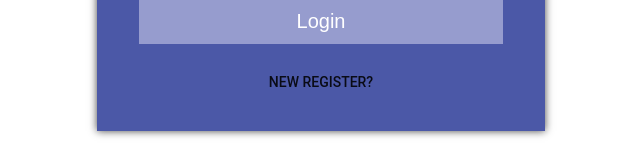
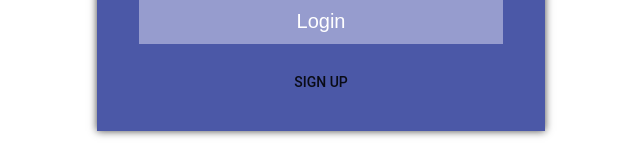
Before and after one commit to vhong000/studY, a React (Create React App) app in the folder frontend/: page /login in a window 1280 px wide. Shown: the part 399-559 px from the top of the page, without its empty margins (319-959 px from the left). Built offline with nearby package versions, Linux system fonts and the light colour scheme.

Commit message:
context refactor and login adjustments

```diff
--- a/frontend/src/components/header/header.js
+++ b/frontend/src/components/header/header.js
@@ -5,23 +5,21 @@ import {
 	Button, AppBar, Typography, Toolbar,
 } from '@material-ui/core';
 
-import { AuthConsumer } from '../../contexts/Auth.context.js';
+import { AuthWrapper } from '../../contexts/Auth.context.js';
 
 class Header extends Component {
 
 	render() {
 		return (
-			<AuthConsumer>
-				{context => (
 			<AppBar position='static' >
 				<Toolbar>
 					<Typography
 						style={{flex: 1}}
 						variant='headline'
 						color='inherit'>
-								studY {context.token}
+						studY {this.props.token}
 					</Typography>
-						{context.token === '' ? (
+				{this.props.token === '' ? (
 					<div>
 						<Button
 							component={Link}
@@ -41,15 +39,13 @@ class Header extends Component {
 					<Button
 						color='inherit'
 						children="logout"
-								onClick={context.clear}
+						onClick={this.props.clear}
 					/>
 				)}
 			</Toolbar>
 		</AppBar>
-			)}
-		</AuthConsumer>
 		)
 	}
 }
 
-export default Header;
+export default AuthWrapper(Header);
--- a/frontend/src/components/login/login.js
+++ b/frontend/src/components/login/login.js
@@ -1,4 +1,5 @@
 import React, { Component } from 'react';
+import { Link } from 'react-router-dom';
 import Button from '@material-ui/core/Button';
 import TextField from '@material-ui/core/TextField';
 import classes from './login.module.css';
@@ -18,11 +19,11 @@ export default class Login extends Component {
 	}
 
   // update state on input change
-	handleChange(event, name) {
+	handleChange(event) {
 		this.setState({
 			user: {
 				...this.state.user,
-				[name]: event.target.value
+				[event.target.id]: event.target.value
 			}
 		});
 	}
@@ -39,14 +40,14 @@ export default class Login extends Component {
 
 		return (
 			<form className={classes.Form} id="myForm"
-				onSubmit={e => this.handleSubmit(e)}>
+				onSubmit={this.handleSubmit}>
 					<div className={classes.Login }>
 						<p>Login To My Account</p>
 					</div>
 					<div className={classes.Outer}>
 						<div>
 							<TextField
-								id="filled-email-input"
+								id="email"
 								label="Email"
 								className={classes.TextField}
 								type="email"
@@ -54,26 +55,32 @@ export default class Login extends Component {
 								autoComplete="email"
 								margin="normal"
 								variant="filled"
-								onChange={e => this.handleChange(e, 'email')}
+								onChange={this.handleChange}
 							/>
 						</div>
 						<div>
 							<TextField
 								className={classes.TextField}
-								id="filled-password-input"
+								id="password"
 								label="Password"
 								type="password"
 								autoComplete="current-password"
 								margin="normal"
 								variant="filled"
-								onChange={e => this.handleChange(e, 'password')}
+								onChange={this.handleChange}
 								/>
 						</div>
 						<div>
-							<button type="submit"  className={classes.Button}>Login</button>
+							<button type="submit" className={classes.Button}>Login</button>
 						</div>
 						<div>
-							<Button href="./register" className={classes.RegisterButton}>New Register?</Button>
+							<Button
+								className={classes.RegisterButton}
+								component={Link}
+								to="/register"
+								children="Sign Up"
+							/>
+
 						</div>
 					</div>
 			</form>
--- a/frontend/src/components/login/login.module.css
+++ b/frontend/src/components/login/login.module.css
@@ -42,6 +42,7 @@
 .RegisterButton {
     background-color: Transparent;
     background-repeat:no-repeat;
+		width: 85%;
     border: none;
     cursor:pointer;
     overflow: hidden;
--- a/frontend/src/contexts/Auth.context.js
+++ b/frontend/src/contexts/Auth.context.js
@@ -24,14 +24,16 @@ export class AuthProvider extends Component {
 	}
 
 	render() {
+		const clear = () => {
+			this.setState({ token: '' });
+			localStorage.removeItem('token');
+		}
+
 		return (
 			<AuthContext.Provider value={{
-					token: this.state.token,
-					clear: () => {
-						this.setState({ token: '' });
-						localStorage.removeItem('token');
-					}
-				}}>
+				token: this.state.token,
+				clear: clear,
+			}}>
 				{this.props.children}
 			</AuthContext.Provider>
 		)
@@ -39,4 +41,16 @@ export class AuthProvider extends Component {
 
 }
 
-export const AuthConsumer = AuthContext.Consumer;
+const AuthConsumer = AuthContext.Consumer;
+
+export function AuthWrapper(WrappedComponent) {
+	return function Wrapper(props) {
+		return(
+			<AuthConsumer >
+				{ value => (
+					<WrappedComponent {...props} {...value} />
+				) }
+			</AuthConsumer>
+		)
+	}
+}
```
Lines whose indentation alone changed are shown as unchanged.
